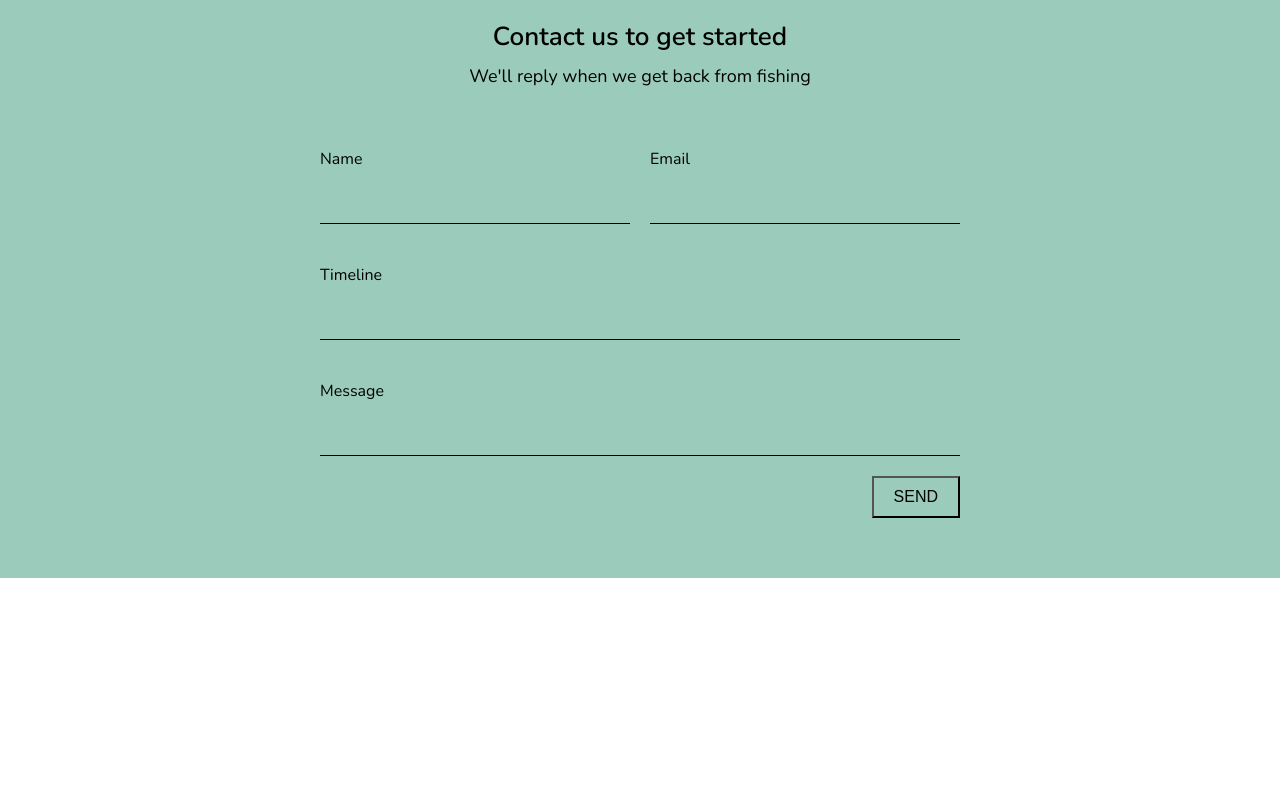
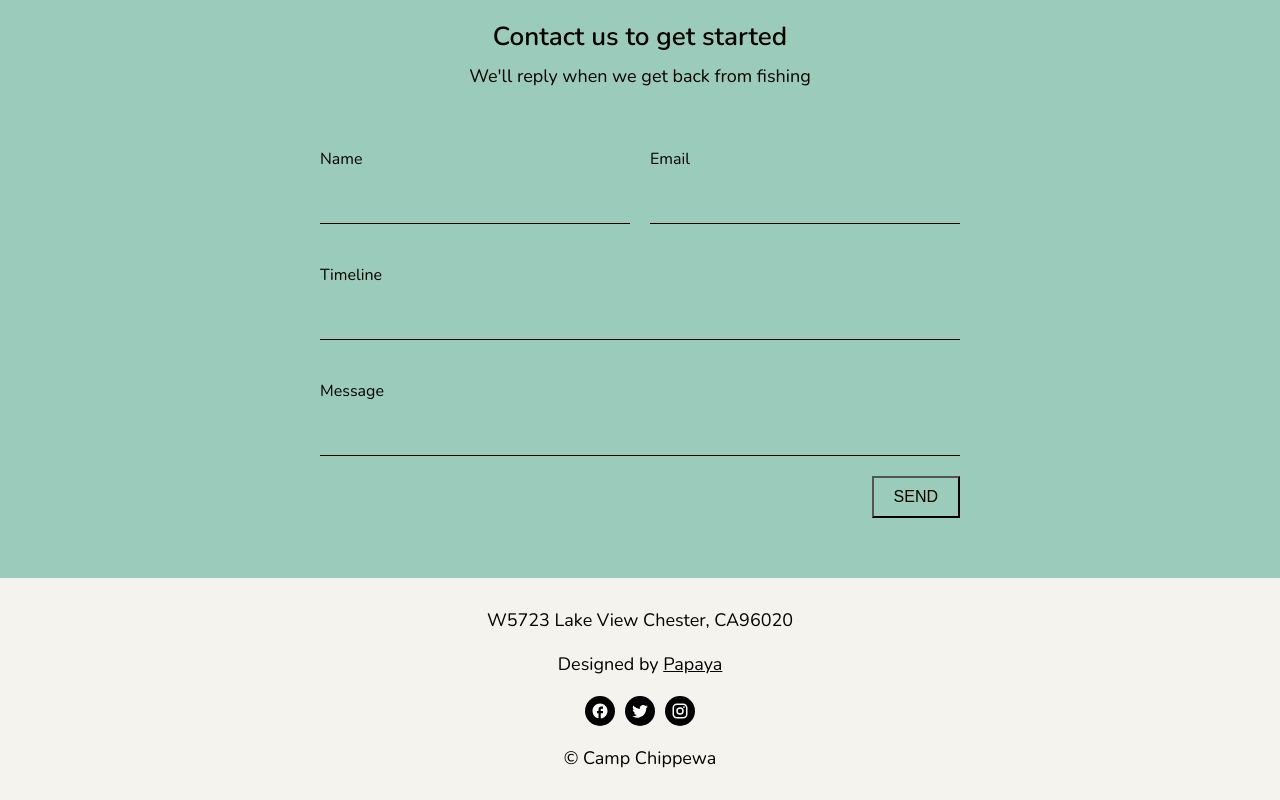
Before and after one commit to haticecs/building-landing-page-assignment, a React (Create React App) app: page / in a window 1280 px wide. Shown: the part 2778-3578 px from the top of the page. Before the commit the page ends 3356 px from the top, so only its background shows below. Built offline with nearby package versions, Linux system fonts and the light colour scheme; a web font is replaced by a local one.

Commit message:
feat(Footer): add Footer component
add Footer with props
add MaterialUI icons for social icons

```diff
--- a/package.json
+++ b/package.json
@@ -5,6 +5,9 @@
   "keywords": [],
   "main": "src/index.js",
   "dependencies": {
+    "@mui/icons-material": "^5.3.1",
+    "@mui/material": "^5.3.1",
+    "@mui/styled-engine": "^5.3.0",
     "react": "17.0.2",
     "react-dom": "17.0.2",
     "react-scripts": "4.0.0",
@@ -20,6 +23,9 @@
     "test": "react-scripts test --env=jsdom",
     "eject": "react-scripts eject"
   },
+  "resolutions": {
+    "@mui/styled-engine": "npm:@mui/styled-engine-sc@latest"
+  },
   "browserslist": [
     ">0.2%",
     "not dead",
--- a/src/App.js
+++ b/src/App.js
@@ -4,8 +4,16 @@ import {
   Articles,
   PriceAndCapacity,
   ContactUsForm,
+  Footer,
 } from "./components";
-import { ARTICLES, PRICE, CAPACITY } from "./data";
+import {
+  ARTICLES,
+  PRICE,
+  CAPACITY,
+  ADDRESS,
+  DESIGNER,
+  SOCIAL_LINKS,
+} from "./data";
 
 const App = () => (
   <div className="App">
@@ -13,6 +21,7 @@ const App = () => (
     <Articles articles={ARTICLES} />
     <PriceAndCapacity price={PRICE} capacity={CAPACITY} />
     <ContactUsForm />
+    <Footer address={ADDRESS} designer={DESIGNER} sociallinks={SOCIAL_LINKS} />
   </div>
 );
 
--- /dev/null
+++ b/src/components/Footer/index.js
@@ -0,0 +1,33 @@
+import { FacebookRounded, Instagram, Twitter } from "@mui/icons-material";
+import { Container, Text, SocialContainer, IconContainer } from "./styled";
+
+const Footer = ({
+  address,
+  designer,
+  sociallinks: { facebook, twitter, instagram },
+}) => {
+  return (
+    <Container>
+      <Text>{address}</Text>
+      <Text>
+        Designed by <u>{designer}</u>
+      </Text>
+      <SocialContainer>
+        <IconContainer href={facebook} target="_blank">
+          <FacebookRounded />
+        </IconContainer>
+        <IconContainer href={twitter} target="_blank">
+          <Twitter />
+        </IconContainer>
+        <IconContainer href={instagram} target="_blank">
+          <Instagram />
+        </IconContainer>
+      </SocialContainer>
+      <Text>
+        <span>&copy;</span> Camp Chippewa
+      </Text>
+    </Container>
+  );
+};
+
+export default Footer;
--- /dev/null
+++ b/src/components/Footer/styled.js
@@ -0,0 +1,40 @@
+import styled from "styled-components";
+
+const Container = styled.div`
+  display: flex;
+  flex-direction: column;
+  justify-content: center;
+  align-items: center;
+  padding: 20px 0px;
+`;
+
+const Text = styled.p`
+  font-size: 18px;
+  padding: 10px 0px;
+`;
+
+const SocialContainer = styled.div`
+  display: flex;
+  gap: 10px;
+  padding: 10px 0px;
+`;
+const IconContainer = styled.a`
+  display: flex;
+  justify-content: center;
+  align-items: center;
+  width: 30px;
+  height: 30px;
+  border-radius: 50%;
+  padding: 10px;
+  background-color: black;
+  cursor: pointer;
+
+  > .MuiSvgIcon-root {
+    color: white;
+    width: 18px;
+    height: 18px;
+    z-index: 1;
+  }
+`;
+
+export { Container, Text, SocialContainer, IconContainer };
--- a/src/components/index.js
+++ b/src/components/index.js
@@ -2,5 +2,6 @@ import Header from "./Header";
 import Articles from "./Articles";
 import PriceAndCapacity from "./PriceAndCapacity";
 import ContactUsForm from "./ContactUsForm";
+import Footer from "./Footer";
 
-export { Header, Articles, PriceAndCapacity, ContactUsForm };
+export { Header, Articles, PriceAndCapacity, ContactUsForm, Footer };
--- a/src/data.js
+++ b/src/data.js
@@ -6,6 +6,13 @@ import image5 from "./images/lab-image-5.jpg";
 
 const PRICE = "3,670";
 const CAPACITY = 40;
+const ADDRESS = "W5723 Lake View Chester, CA96020";
+const DESIGNER = "Papaya";
+const SOCIAL_LINKS = {
+  facebook: "https://www.facebook.com/",
+  twitter: "https://www.twitter.com/",
+  instagram: "https://www.instagram.com/",
+};
 
 const ARTICLES = [
   {
@@ -45,4 +52,4 @@ const ARTICLES = [
   },
 ];
 
-export { ARTICLES, PRICE, CAPACITY };
+export { ARTICLES, PRICE, CAPACITY, ADDRESS, DESIGNER, SOCIAL_LINKS };
```
Also changed, not shown: 1 other file (tests, documents, lock files or other folders).
